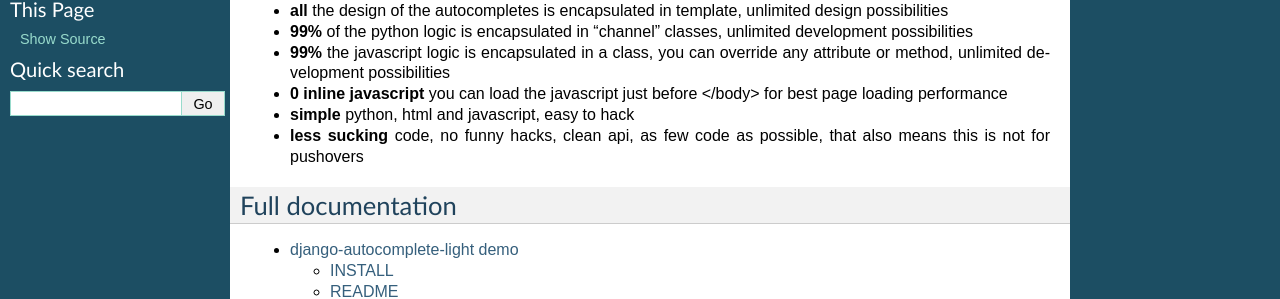
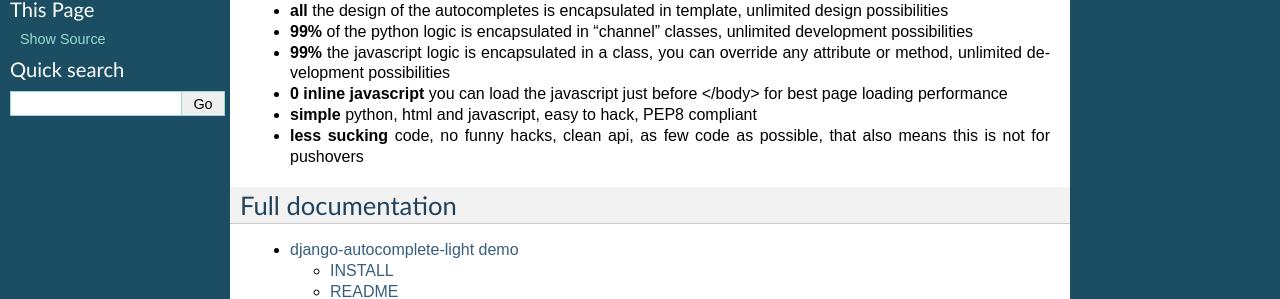
Before and after one commit to yourlabs/django-autocomplete-light, a Sphinx documentation site: the page built from docs/source/index.rst, in a window 1280 px wide. Shown: the part 268-567 px from the top of the page. Built offline with Sphinx 7.4.7, drawn with Linux system fonts in a browser that asks for light colours.

Commit message:
Added a note about PEP8

```diff
--- a/docs/source/index.rst
+++ b/docs/source/index.rst
@@ -19,7 +19,7 @@
   attribute or method, unlimited development possibilities
 - **0 inline javascript** you can load the javascript just before </body> for
   best page loading performance
-- **simple** python, html and javascript, easy to hack
+- **simple** python, html and javascript, easy to hack, PEP8 compliant
 - **less sucking** code, no funny hacks, clean api, as few code as
   possible, that also means this is not for pushovers
 
```
